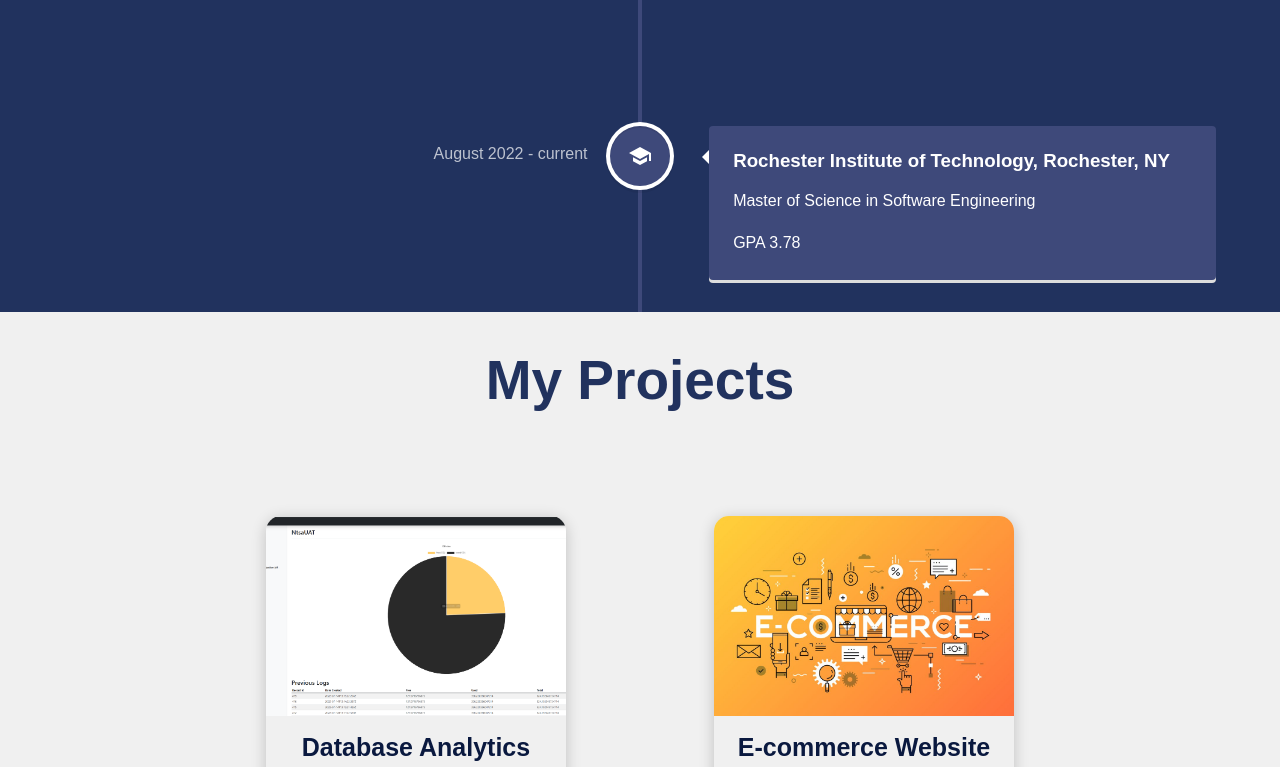
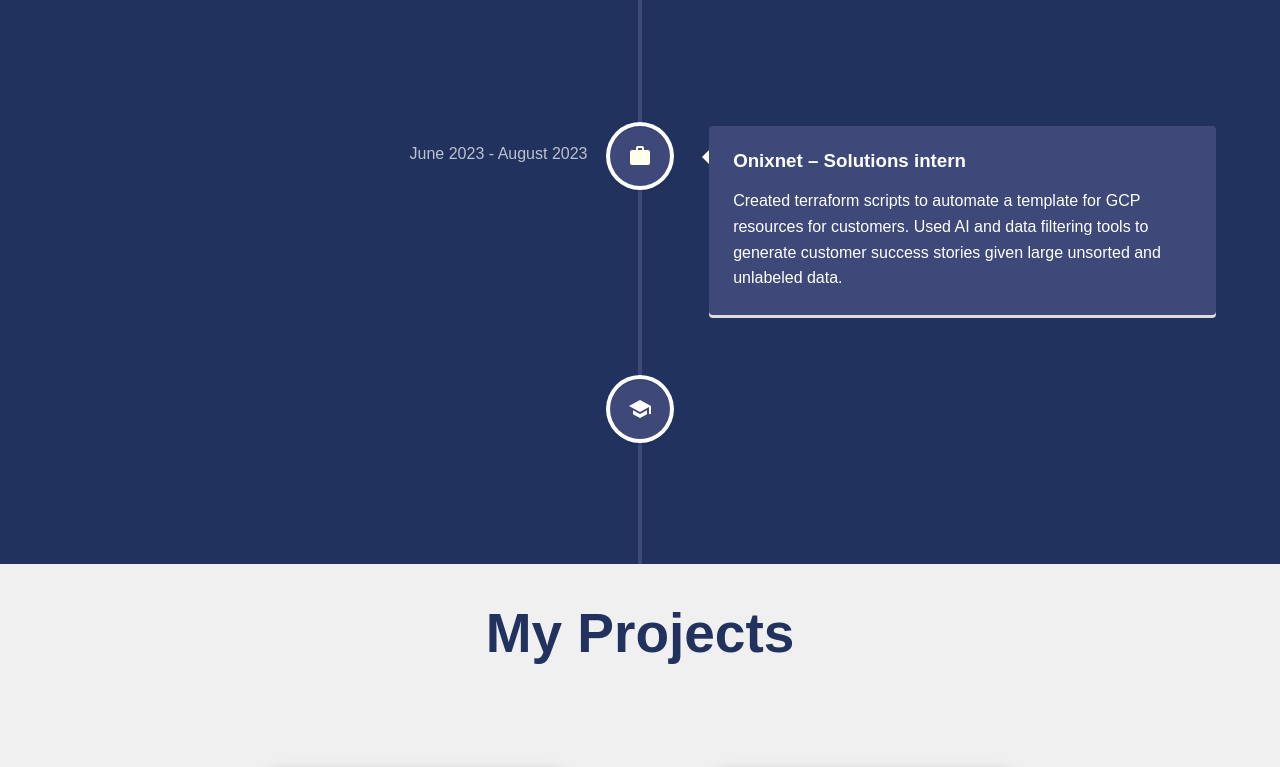
Before and after one commit to jagrat7/MyPortfolioWebsite, a React (Create React App) app: page / in a window 1280 px wide. Shown: the part 2140-2907 px from the top of the page. Built offline with nearby package versions, Linux system fonts and the light colour scheme.

Commit message:
fall update

```diff
--- a/src/components/Experience.js
+++ b/src/components/Experience.js
@@ -42,8 +42,22 @@
           </p>
         </VerticalTimelineElement>
 
+
+
+        <VerticalTimelineElement className='vertical-timeline-element--work bgC'
+        date='June 2023 - August 2023'
+        contentStyle={{ background: '#3e497a', color: '#fff' }}
+        iconStyle={{ background: "#3e497a", color: "#ffef" }}
+        icon={<WorkIcon />}>
+          <h3 className="vertical-timeline-element-title">Onixnet – Solutions intern </h3>
+          <p>
+            Created terraform scripts to automate a template for GCP resources for customers. Used AI and data filtering tools to generate customer success stories given large unsorted and unlabeled data.
+
+          </p>
+        </VerticalTimelineElement>
+
         <VerticalTimelineElement className='vertical-timeline-element--education bgC'
-        date='August 2022 - current'
+        date='August 2022 - Current'
         contentStyle={{ background: '#3e497a', color: '#fff' }}
         iconStyle={{ background: "#3e497a", color: "#fff" }}
         icon={<SchoolIcon />}>
--- a/src/helper/ProjectList.js
+++ b/src/helper/ProjectList.js
@@ -1,12 +1,13 @@
 import proj1 from "../assets/images/proj2.jpg"
 import proj2 from "../assets/images/dam.PNG"
 import proj3 from "../assets/images/ml.jpg"
+import proj4 from "../assets/images/asl.jpeg"
 export const ProjectList=[
     {
-        name:"Database Analytics",
-        image:proj2,
-        github:"https://github.com/jagrat7/Database-Analytics---DAM.git",
-        skill:"node.js, vanilla javascript"
+        name:"Sign2text",
+        image:proj4,
+        github:"https://github.com/jagrat7/sign2text.git",
+        skill:"ansadasgular, asasdasds"
 
     },
     {
@@ -16,6 +17,13 @@
         skill:"angular, spring"
     },
     {
+        name:"Database Analytics",
+        image:proj2,
+        github:"https://github.com/jagrat7/Database-Analytics---DAM.git",
+        skill:"node.js, vanilla javascript"
+
+    },
+    {
         name:"ML- Employee Attrition",
         image:proj3,
         github:"https://github.com/jagrat7/Machine-Learning-Project.git",
@@ -23,4 +31,5 @@
 
     },
 
+
 ] ;
--- a/src/helper/SkillsData.js
+++ b/src/helper/SkillsData.js
@@ -1,14 +1,14 @@
 
 export const Technologies=[
-    "Angular", "React", "Nodejs", "Express", "AWS Cloud", "Django", "Git", "Github", "Gitlab", "MySQL", "Linux CLI",  "Oracle Database", "Trello",
+    "Angular", "React", "Nodejs" , "Express", "AWS Cloud", "GCP", "Django", "Git", "Github", "Gitlab", "MySQL", "Linux CLI",  "Oracle Database", "Trello",
                         "Spring boot","AJAX", "Pspice"
 
 ] ;
 export const Languages=[
 
-    "JavaScript", "Python", "Java", "MATLAB", "C", "C++", "HTML", "TypeScript", "CSS", "VHDL", "UML", "Verilog", "SQL"
+    "JavaScript", "Python", "Java", "MATLAB", "C", "C++", "HTML", "TypeScript", "CSS", "JSON","HCL", "VHDL", "UML", "Verilog", "SQL"
 ] ;
 export const Other=[
 
-    "SCRUM", "Agile", "Drone", "Drone mapping", "Microsoft Office & Excel", "Photoshop"
+    "SCRUM", "Agile", "Drone", "Drone mapping", "Microsoft Office & Excel", "Google Workspace","Notion", "Photoshop"
 ] ;
```
Also changed, not shown: src/assets/images/asl.jpeg (added).
